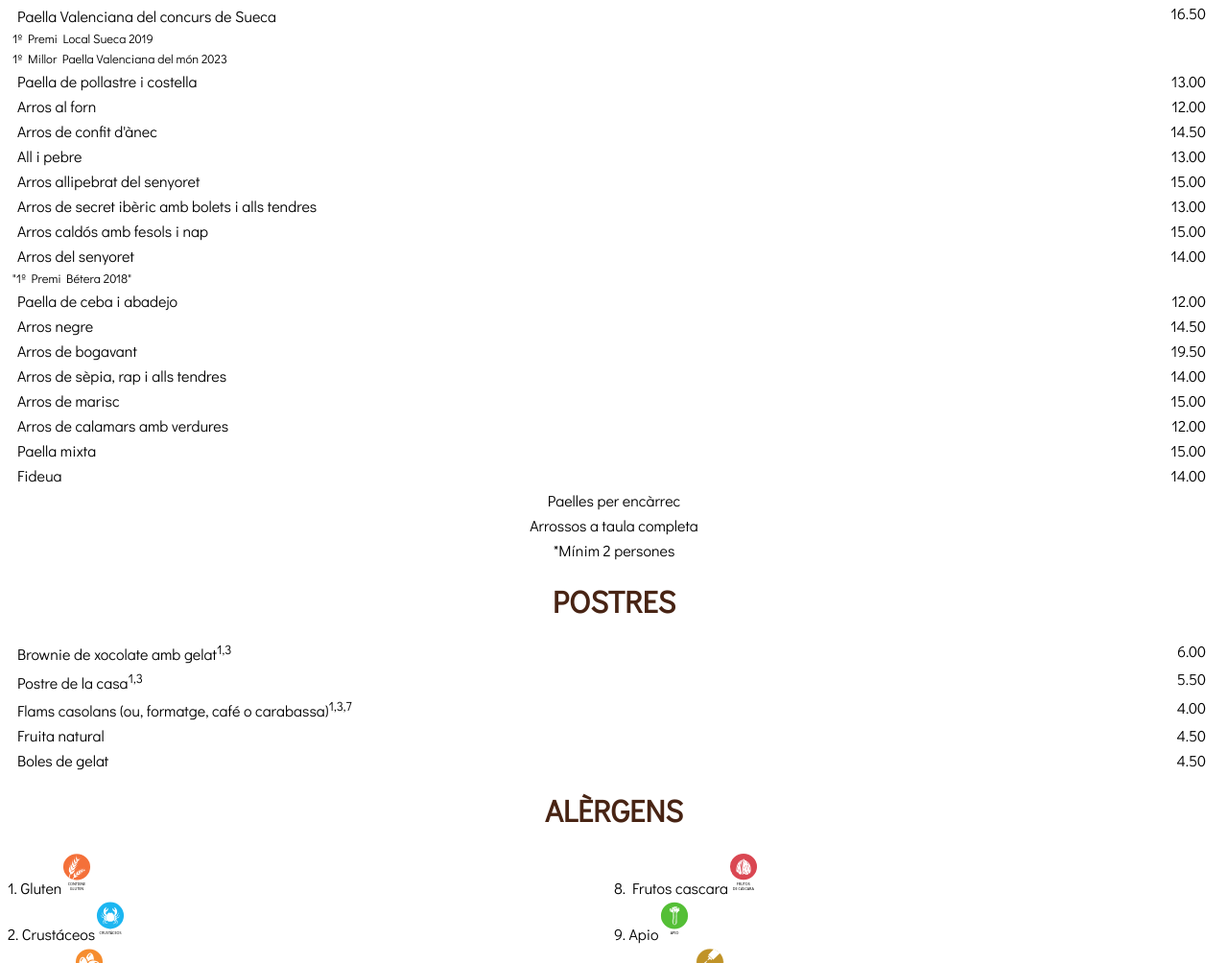
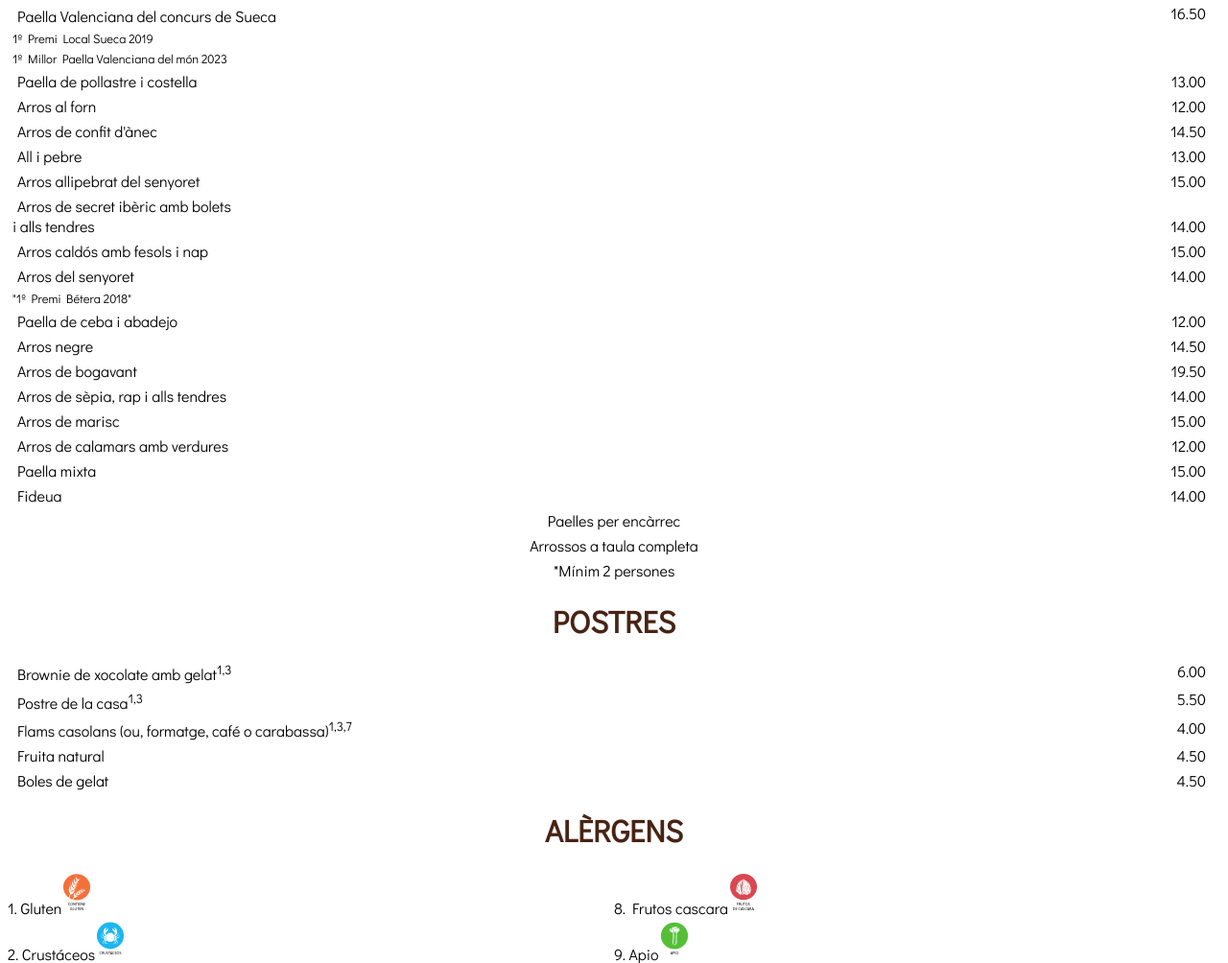
Before and after one commit to ensabar/Sequial20, a plain HTML site: page CARTA.html in a window 1280 px wide. Shown: the part 3566-4570 px from the top of the page at 96% size. Drawn offline with Linux system fonts and the light colour scheme.

Commit message:
cambio precio y ajuste linea

```diff
--- a/CARTA.html
+++ b/CARTA.html
@@ -437,8 +437,8 @@
   <span class="precio">15.00</span>
 </p>
 <p>
-  <span class="descripcion">Arros de secret ibèric amb bolets i alls tendres</span>
-  <span class="precio">13.00</span>
+  <span class="descripcion">Arros de secret ibèric amb bolets <br> i alls tendres</span>
+  <span class="precio">14.00</span>
 </p>
 <p>
   <span class="descripcion">Arros caldós amb fesols i nap</span>
```
